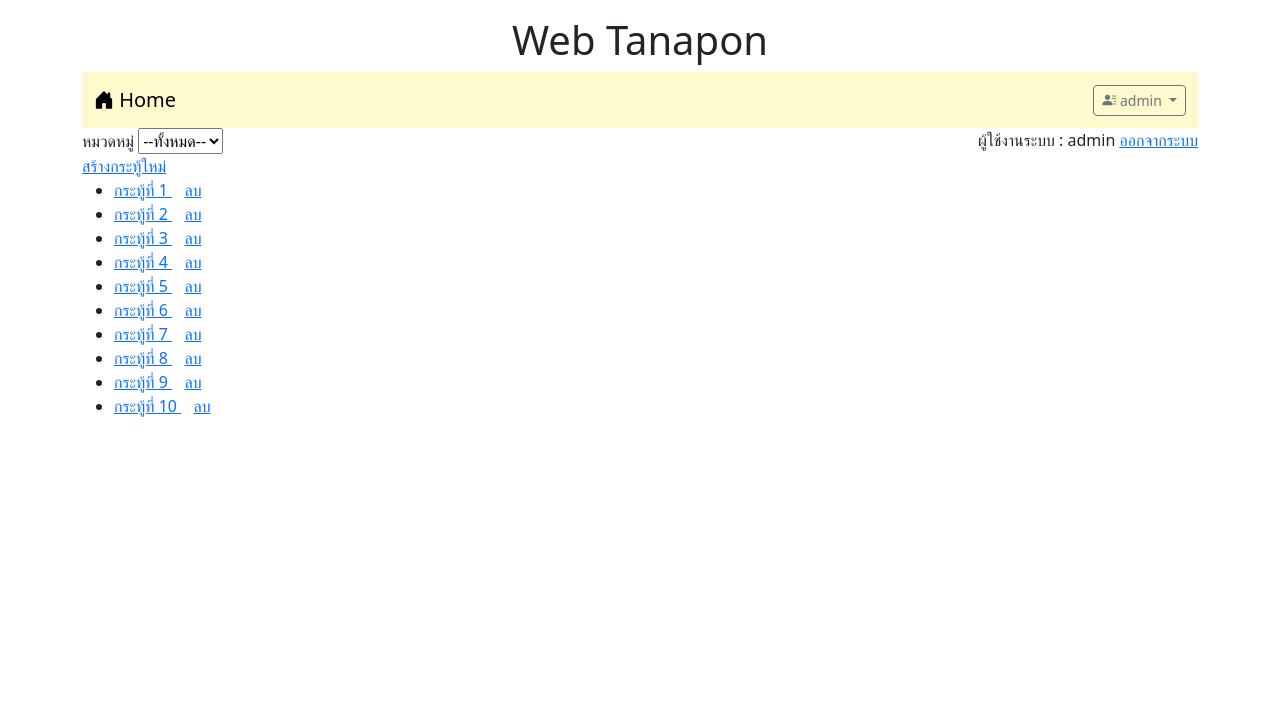
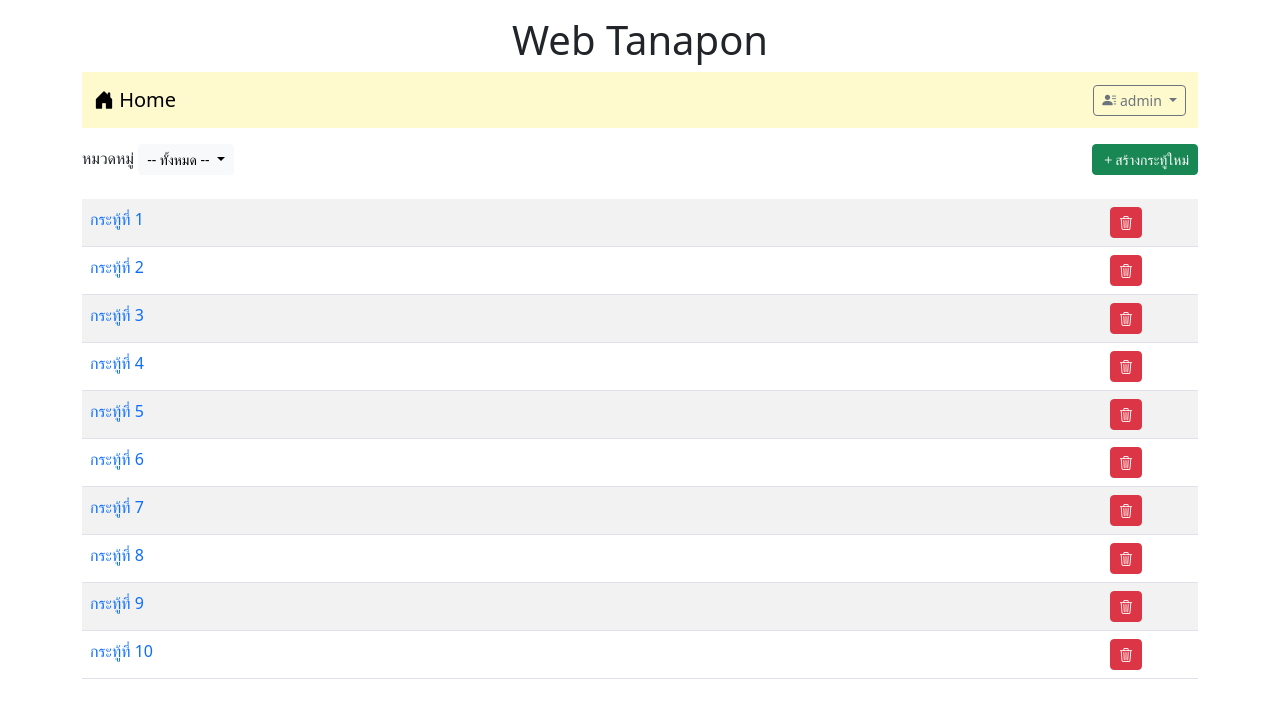
Before and after one commit to koonpollzaza/Webboard_ECT_Fri_66, a PHP site: page /index.php in a window 1280 px wide. Shown: the top 718 px of the page. Run offline with PHP 8.4, Linux system fonts and the light colour scheme; the visitor is signed in with stand-in values (Sample User, id 1).

Commit message:
Update index.php by using boostrap
Update index.php by using boostrap

```diff
--- a/index.php
+++ b/index.php
@@ -42,44 +42,46 @@
       </ul>
   </div>
 </nav>
+<div class="mt-3 d-flex justify-content-between">
+    <div>
+    <label>หมวดหมู่</label>
+    <span class="dropdown">
+  <button class="btn btn-light btn-sm dropdown-toggle" type="button" data-bs-toggle="dropdown" aria-expanded="false">
+    -- ทั้งหมด --
+  </button>
+  <ul class="dropdown-menu">
+    <li><a class="dropdown-item" href="#">ทั้งหมด</a></li>
+    <li><a class="dropdown-item" href="#">เรื่องเรียน</a></li>
+    <li><a class="dropdown-item" href="#">เรื่องทั่วไป</a></li>
+  </ul>
+</span>
+    </div>
+    <?php
+if(isset($_SESSION['id'])) {
+?>
+<div><a href="newpost.php" class="btn btn-success btn-sm">
+    <i class='bi bi-plus'></i>สร้างกระทู้ใหม่</a></div>
+<?php } ?>
 
-    <form>
-        หมวดหมู่ <select name "Category">
-        <option value="all">--ทั้งหมด--</option>
-        <option value="geraral">เรื่องทั่วไป</option>
-        <option value="study">เรื่องเรียน</option>
-    </select>
-    <?php
-    if (!isset($_SESSION['id']))
-    {
-        echo "<a href=login.php style='float:right;'>เข้าสู่ระบบ</a>";
-    }
-    else
-    {
-        echo "<div style='float:right;'>
-                ผู้ใช้งานระบบ : $_SESSION[username]
-                <a href=logout.php>ออกจากระบบ</a>
-        </div>";
-        echo "<br><a href=newpost.php>สร้างกระทู้ใหม่</a>";
-    }
-    ?>
-</form>
-<ul>
+</div>
+
+
+
+    <table class="table table-striped mt-4">
     <?php
     for($i = 1; $i <= 10; $i++)
     {
-        echo "<li><a href=post.php?id=$i>กระทู้ที่ $i </a>";
+        echo "<tr><td class ='d-flex justify-content-between'><a href=post.php?id=$i style = text-decoration:none>กระทู้ที่ $i </a>";
         if(isset($_SESSION['id']) && $_SESSION['role']=='a')
             {
-                echo "&nbsp;&nbsp;&nbsp;<a href=delete.php?id=$i>ลบ</a>";
+                echo "&nbsp;&nbsp;&nbsp;<a href=delete.php?id=$i class='btn btn-danger btn-sm me-5'><i class='bi bi-trash3'></i></a>";
             }
 
-        echo "</li>";
+        echo "</td></tr>";
     }
+    ?>
+    </table>
 
-
-    ?>
-</ul>
 </div>
 </body>
 </html>
```
